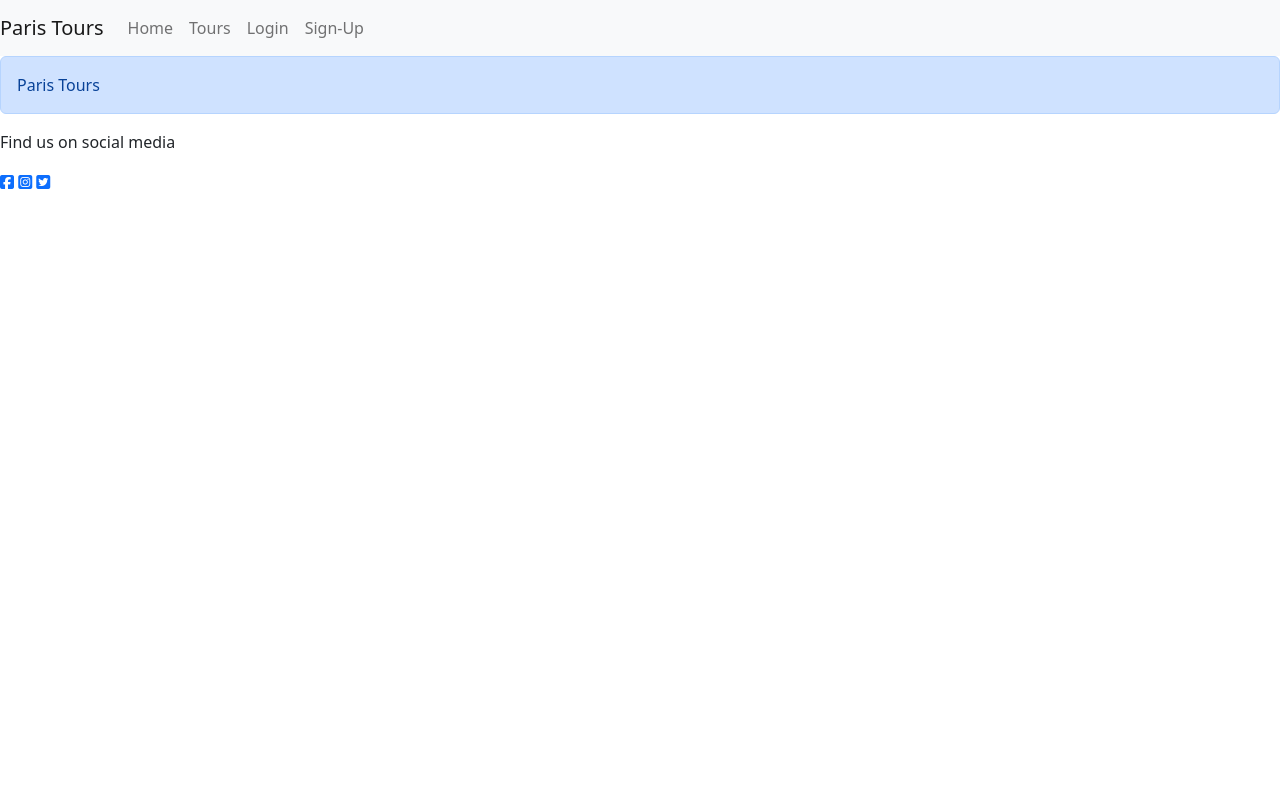
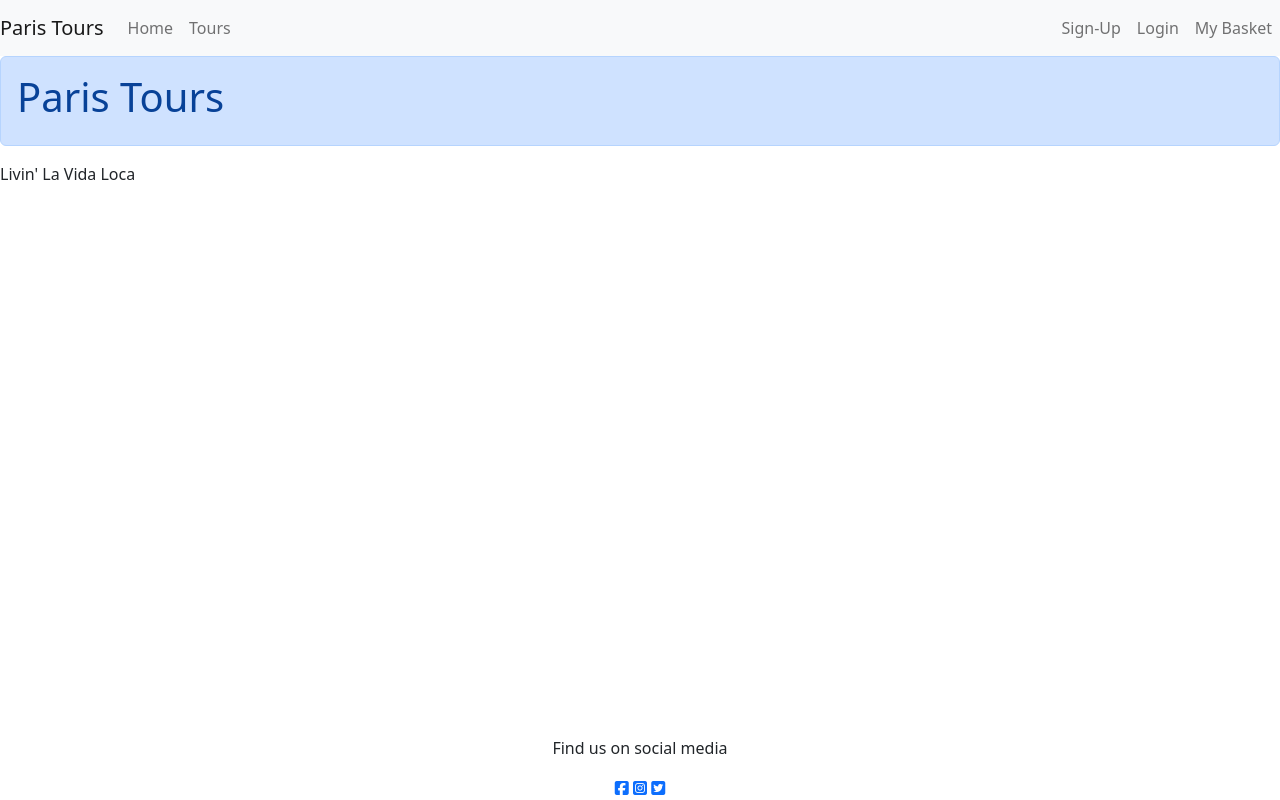
Before and after one commit to tymaestro/PP5-2022, a Django app: page / in a window 1280 px wide. Run offline with Django 3.2, Linux system fonts and the light colour scheme; some libraries are stand-ins or nearby versions.

Commit message:
fix bootstrap classes in navbar and footer in base template

```diff
--- a/home/templates/home/index.html
+++ b/home/templates/home/index.html
@@ -5,7 +5,11 @@
 {% block content %}
 
 <div class="alert alert-primary" role="alert">
-    Paris Tours
+    <h1>Paris Tours</h1>
+</div>
+
+<div>
+    <p>Livin' La Vida Loca</p>
 </div>
 
 {% endblock %}
--- a/templates/base.html
+++ b/templates/base.html
@@ -4,19 +4,32 @@
 <html lang="en">
   <head>
 
+    {% block meta %}
     <meta http-equiv="X-UA-Compatible" content="ie=edge">
     <meta charset="utf-8">
     <meta name="viewport" content="width=device-width, initial-scale=1">
+    {% endblock %}
+
+    {% block extra_meta %}
+    {% endblock %}
+
+    {% block corecss %}
+    <link href="https://cdn.jsdelivr.net/npm/bootstrap@5.2.0/dist/css/bootstrap.min.css" rel="stylesheet" integrity="sha384-gH2yIJqKdNHPEq0n4Mqa/HGKIhSkIHeL5AyhkYV8i59U5AR6csBvApHHNl/vI1Bx" crossorigin="anonymous">
+    {% endblock %}
+
+    {% block extra_css %}
+    {% endblock %}
+
+    {% block corejs %}
+    <script src="https://kit.fontawesome.com/b445415cf2.js" crossorigin="anonymous"></script>
+    <script src="https://cdn.jsdelivr.net/npm/@popperjs/core@2.11.5/dist/umd/popper.min.js" integrity="sha384-Xe+8cL9oJa6tN/veChSP7q+mnSPaj5Bcu9mPX5F5xIGE0DVittaqT5lorf0EI7Vk" crossorigin="anonymous"></script>
+    <script src="https://cdn.jsdelivr.net/npm/bootstrap@5.2.0/dist/js/bootstrap.min.js" integrity="sha384-ODmDIVzN+pFdexxHEHFBQH3/9/vQ9uori45z4JjnFsRydbmQbmL5t1tQ0culUzyK" crossorigin="anonymous"></script>
+    {% endblock %}
+
+    {% block extra_js %}
+    {% endblock %}
 
     <title>Paris Tours</title>
-
-    <link href="https://cdn.jsdelivr.net/npm/bootstrap@5.2.0/dist/css/bootstrap.min.css" rel="stylesheet" integrity="sha384-gH2yIJqKdNHPEq0n4Mqa/HGKIhSkIHeL5AyhkYV8i59U5AR6csBvApHHNl/vI1Bx" crossorigin="anonymous">
-
-    <script src="https://cdn.jsdelivr.net/npm/@popperjs/core@2.11.5/dist/umd/popper.min.js" integrity="sha384-Xe+8cL9oJa6tN/veChSP7q+mnSPaj5Bcu9mPX5F5xIGE0DVittaqT5lorf0EI7Vk" crossorigin="anonymous"></script>
-    <script src="https://cdn.jsdelivr.net/npm/bootstrap@5.2.0/dist/js/bootstrap.min.js" integrity="sha384-ODmDIVzN+pFdexxHEHFBQH3/9/vQ9uori45z4JjnFsRydbmQbmL5t1tQ0culUzyK" crossorigin="anonymous"></script>
-
-    <!-- Font Awesome Script -->
-    <script src="https://kit.fontawesome.com/b445415cf2.js" crossorigin="anonymous"></script>
 
   </head>
 
@@ -35,14 +48,15 @@
 
           <!-- Universal Navbar Section -->
           <div class="collapse navbar-collapse" id="navbarSupportedContent">
-            <ul class="navbar-nav mr-auto">
+            <ul class="navbar-nav">
               <li class="nav-item">
                 <a class="nav-link" href="{% url 'home' %}">Home</a>
               </li>
               <li class="nav-item">
                 <a class="nav-link" href="#">Tours</a>
               </li>
-
+            </ul>
+            <ul class="navbar-nav ms-auto">
               <!-- Authenticated Navbar Section -->
               {% if user.is_authenticated %}
               <li class="nav-item">
@@ -52,10 +66,13 @@
               <!-- Not Authenticated Navbar Section -->
               {% else %}
               <li class="nav-item">
+                <a class="nav-link" href="{% url 'account_signup' %}">Sign-Up</a>
+              </li>
+              <li class="nav-item">
                 <a class="nav-link" href="{% url 'account_login' %}">Login</a>
               </li>
               <li class="nav-item">
-                <a class="nav-link" href="{% url 'account_signup' %}">Sign-Up</a>
+                <a class="nav-link" href="#">My Basket</a>
               </li>
               {% endif %}
 
@@ -73,7 +90,7 @@
       </div>
 
       <!-- Footer -->
-      <footer>
+      <footer class="fixed-bottom text-center">
 
         <div>
           <p>Find us on social media</p>
```
